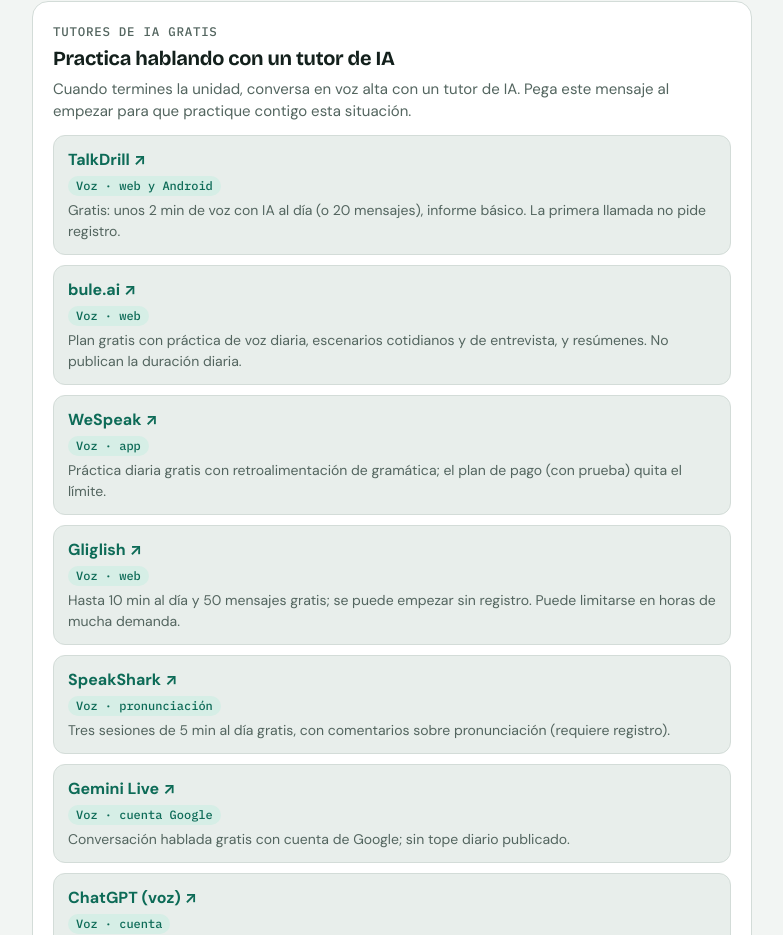
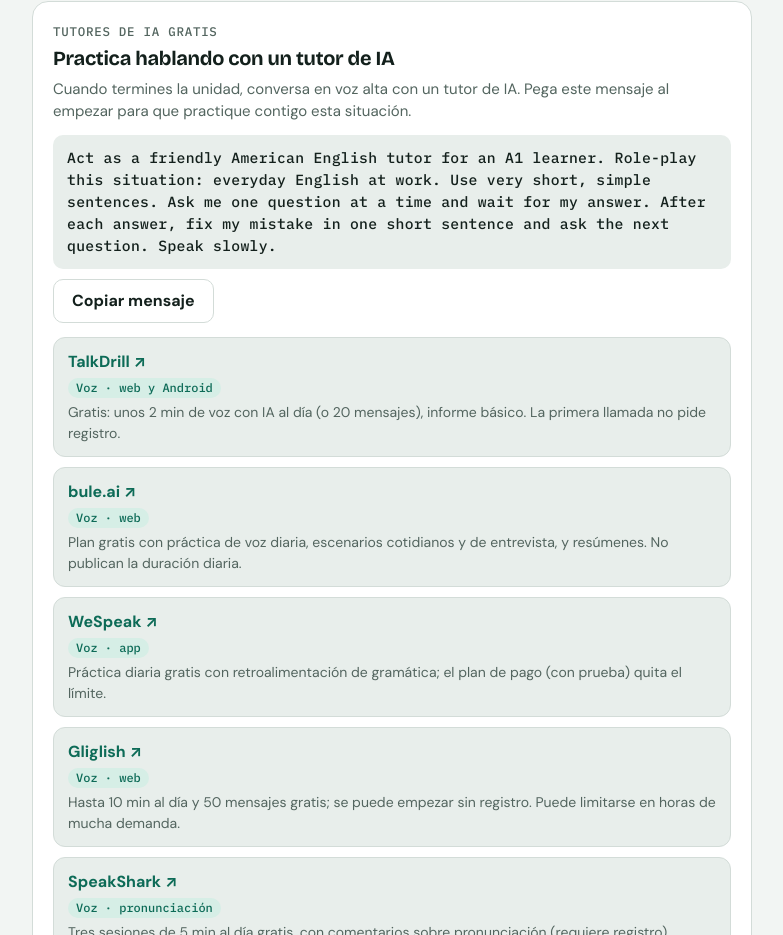
Before and after one commit to erasmorotterdam-ai/eng-a1-app-learn-us-english-english-basics-app, a plain HTML site: page index.html in a window 1280 px wide. Shown: the part 7597-8532 px from the top of the page, without its empty margins (248-1031 px from the left). Drawn offline with nearby package versions, Linux system fonts and the light colour scheme.

Commit message:
Update index.html

```diff
--- a/index.html
+++ b/index.html
@@ -1953,12 +1953,12 @@ var AIT=[
 ];
 var AI_NOTE='<p class="muted small" style="margin:12px 0 0">Los planes gratuitos tienen límites que cambian; algunos piden registro. Datos de las páginas oficiales y de listados de terceros, revisados el 18 de noviembre de 2026 (confirma precios en cada sitio). Tu voz se envía a esas empresas: no compartas datos personales. Los tutores de IA se equivocan a veces y no sustituyen la práctica con personas.</p>';
 function aiPrompt(){
-  return 'Act as a friendly American English tutor for an A1 learner. Role-play this situation: '+(U.title||'everyday English')+'. Use very short, simple sentences. Ask me one question at a time and wait for my answer. After each answer, fix my mistake in one short sentence and ask the next question. Speak slowly.';
+  return 'Act as a friendly American English tutor for an A1 learner. Role-play this situation: '+((S.view==='lesson'&&U.title)?U.title:'everyday English at work')+'. Use very short, simple sentences. Ask me one question at a time and wait for my answer. After each answer, fix my mistake in one short sentence and ask the next question. Speak slowly.';
 }
 function aiCard(withPrompt){
   return '<section class="card"><div class="eyebrow">Tutores de IA gratis</div><h2>Practica hablando con un tutor de IA</h2>'+
    '<p class="lead" style="font-size:15px">Cuando termines la unidad, conversa en voz alta con un tutor de IA. Pega este mensaje al empezar para que practique contigo esta situación.</p>'+
-   (withPrompt?'<div class="note mono" style="user-select:all;white-space:pre-wrap">'+esc(aiPrompt())+'</div>':'')+
+   '<div class="note mono" id="aiprompt" style="user-select:all;white-space:pre-wrap">'+esc(aiPrompt())+'</div><div class="actions" style="margin:10px 0 14px"><button class="btn" data-act="copyAI">Copiar mensaje</button></div>'+
    resHTML(AIT)+AI_NOTE+'</section>';
 }
 /* ---------- Home and resources views ---------- */
@@ -2185,6 +2185,7 @@ function goStep(i){
 /* ---------- Actions ---------- */
 var H={
   openUnit:function(el){stopAudio();abortTalk();setUnit(el.dataset.id);S.view='lesson';save();render();top();},
+  copyAI:function(el){var t=aiPrompt();function sel(){var r=document.createRange();r.selectNodeContents(document.getElementById('aiprompt'));var q=getSelection();q.removeAllRanges();q.addRange(r);el.textContent='Selecciona y copia (Ctrl+C)';}try{navigator.clipboard.writeText(t).then(function(){el.textContent='Copiado';},sel);}catch(e){sel();}},
   view:function(el){stopAudio();abortTalk();S.view=el.dataset.v;if(S.view==='review')revStart();render();top();},
   voicesToggle:function(){S.voicesOpen=!S.voicesOpen;if(S.voicesOpen)loadVoices();render();},
   voiceTest:function(el){var r=el.dataset.r;say(r==='B'?'Hi! What can I get for you?':'Hi. Can I get a medium latte, please?',r);},
```
